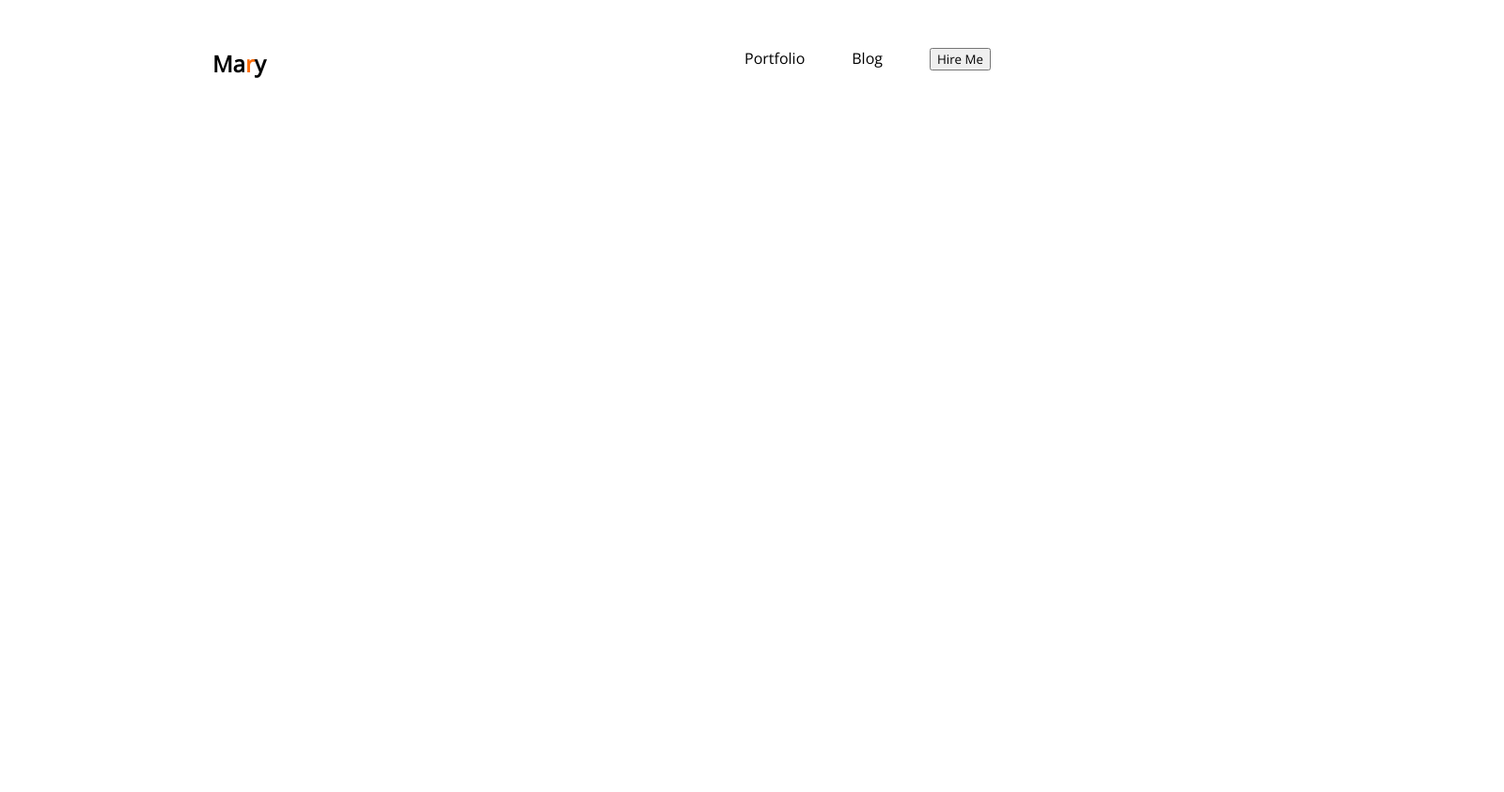
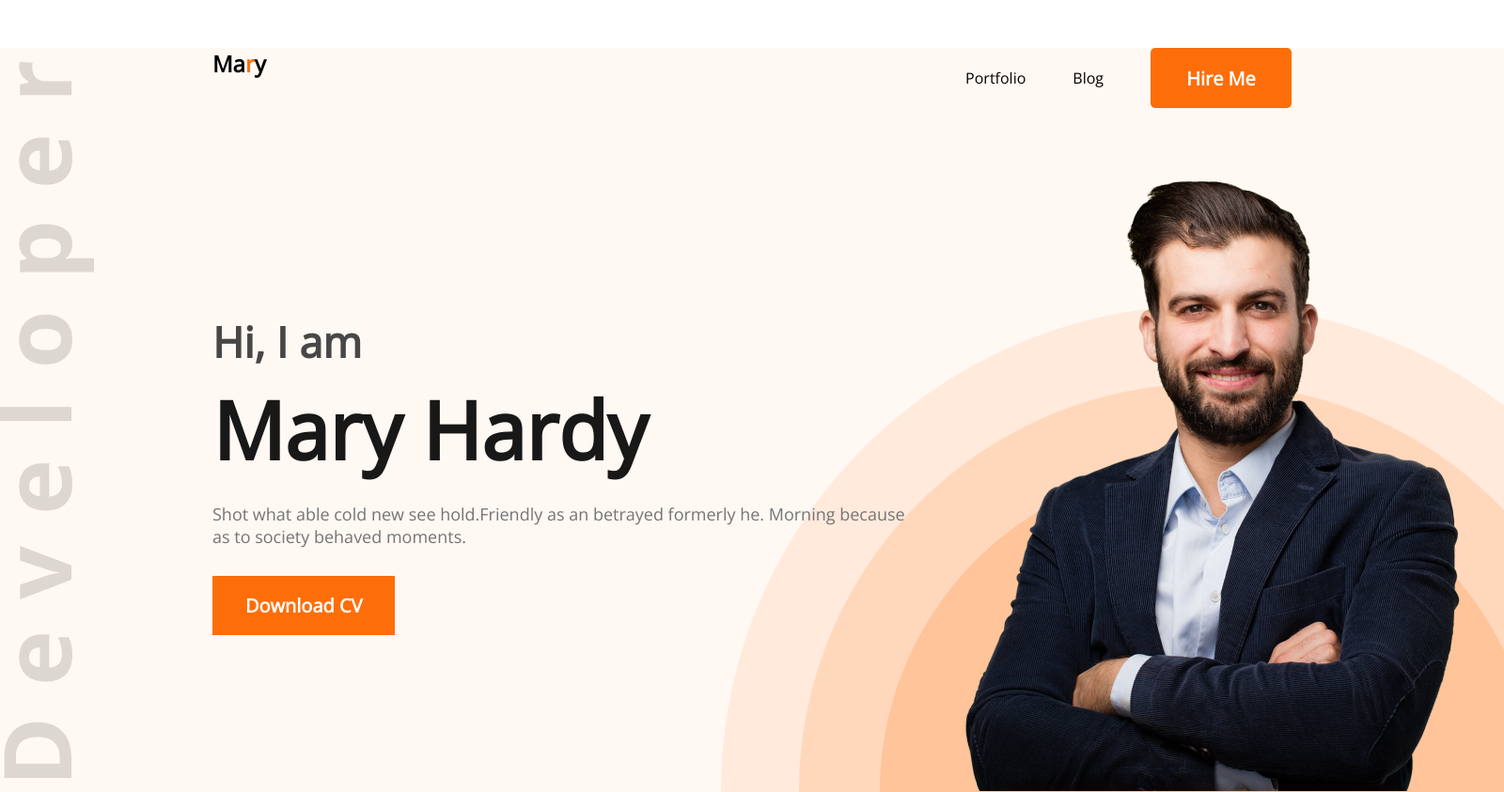
Before and after one commit to raaz1212/First--Portfolio, a plain HTML site: page index.html in a window 1280 px wide. Shown: the whole page at 94% size, 1600 px wide, since content can reach past the window. Before the commit the page ends 800 px from the top, so only its background shows below. Drawn offline with nearby package versions, Linux system fonts and the light colour scheme.

Commit message:
heading done

```diff
--- a/index.html
+++ b/index.html
@@ -13,15 +13,24 @@
 </head>
 
 <body>
-    <header>
+    <header class="header">
         <nav>
             <h2 class="nav-title">Ma<span class="text-primary">r</span>y</h2>
             <ul>
                 <li>Portfolio</li>
                 <li>Blog</li>
-                <li><button>Hire Me</button></li>
+                <li><button class="pri-btn">Hire Me</button></li>
             </ul>
         </nav>
+        <section class="banner">
+            <div>
+                <h3 class="banner-subtitle">Hi, I am</h3>
+                <h1 class="banner-title">Mary Hardy</h1>
+                <p class="banner-content">Shot what able cold new see hold.Friendly as an betrayed formerly he. Morning because as to society behaved moments.</p>
+                <button class="pri-btn2">Download CV</button>
+            </div>
+            <img src="/images/hardy.png" alt="">
+        </section>
 
     </header>
 
--- a/style.css
+++ b/style.css
@@ -3,7 +3,6 @@
     font-family: 'Open Sans', sans-serif;
 }
 
-/* header and navigation styles */
 .nav-title {
     Weight: 800;
     Size: 45px;
@@ -12,15 +11,79 @@
 .text-primary {
     color: #FD6E0A;
 }
-nav{
+
+nav {
     display: flex;
     justify-content: space-between;
     margin: 51px 226px;
 }
-nav li{
+
+nav li {
     list-style: none;
     margin-left: 50px;
 }
-nav ul{
+
+nav ul {
     display: flex;
+    align-items: center;
 }
+
+.pri-btn {
+    font-weight: 700;
+    font-size: 20px;
+    width: 150px;
+    height: 64px;
+    color: #FFFFFF;
+    background: #FD6E0A;
+    border-radius: 5px;
+    border: 0;
+    padding: 18px 35px;
+}
+
+.banner {
+    margin: 0 38px 0 226px;
+    display: flex;
+    align-items: center;
+}
+
+.banner-subtitle {
+    color: #474747;
+    font-weight: 600;
+    font-size: 45px;
+}
+
+.banner-title {
+    font-weight: 700;
+    font-size: 85px;
+    color: #181818;
+    margin-top: 5px;
+    margin-bottom: 20px;
+}
+
+.banner-content {
+    font-weight: 400;
+    font-size: 18px;
+    color: #757575;
+    margin-bottom: 30px;
+}
+
+.pri-btn2 {
+    font-weight: 700;
+    font-size: 20px;
+    color: #FFFFFF;
+    background: #FD6E0A;
+    padding: 18px 35px;
+    text-align: center;
+    border: 0;
+}
+
+.header {
+    background: #FFF8F3;
+    width: 1600px;
+    height: 792px;
+    left: 0px;
+    top: 0px;
+    background-image: url('/images/header_bg.png'), url(/images/developer.png);
+    background-repeat: no-repeat;
+    background-position: bottom right, left;
+}
```
